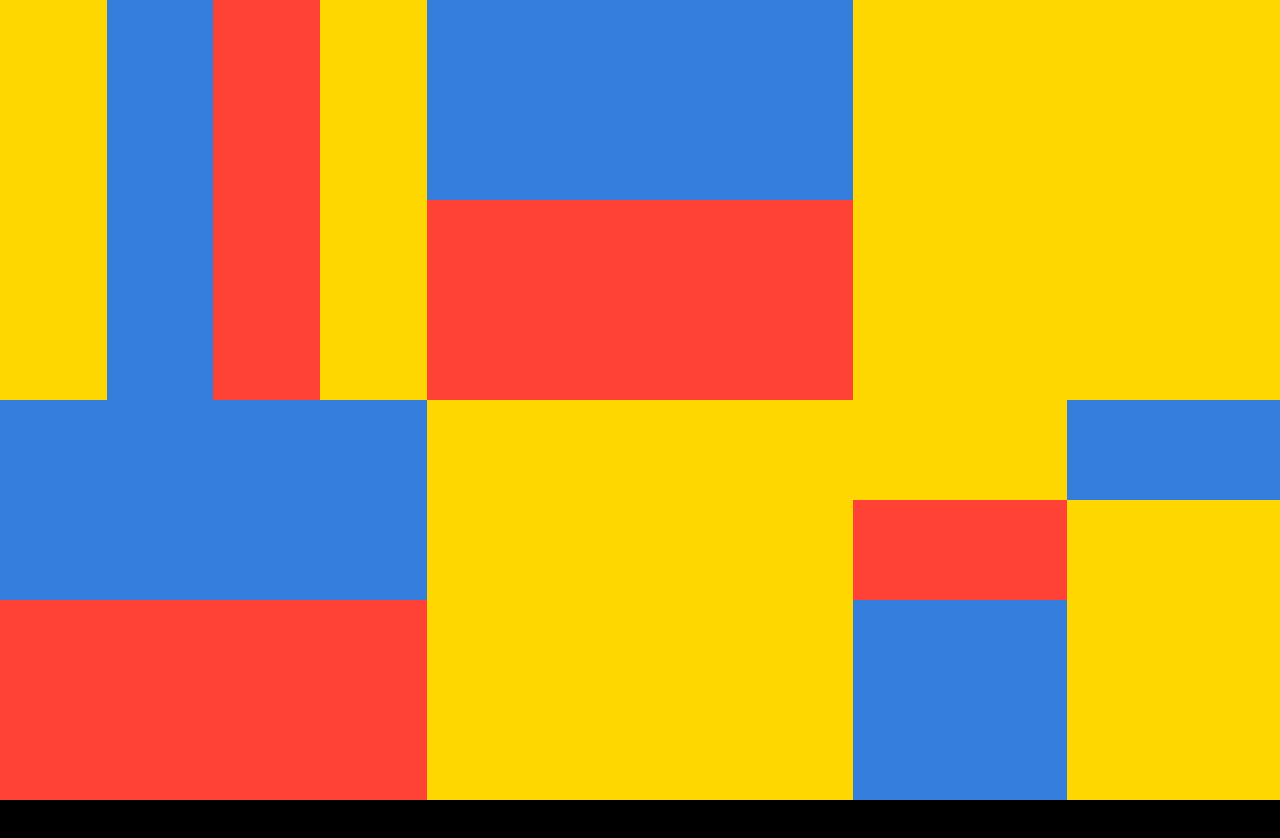
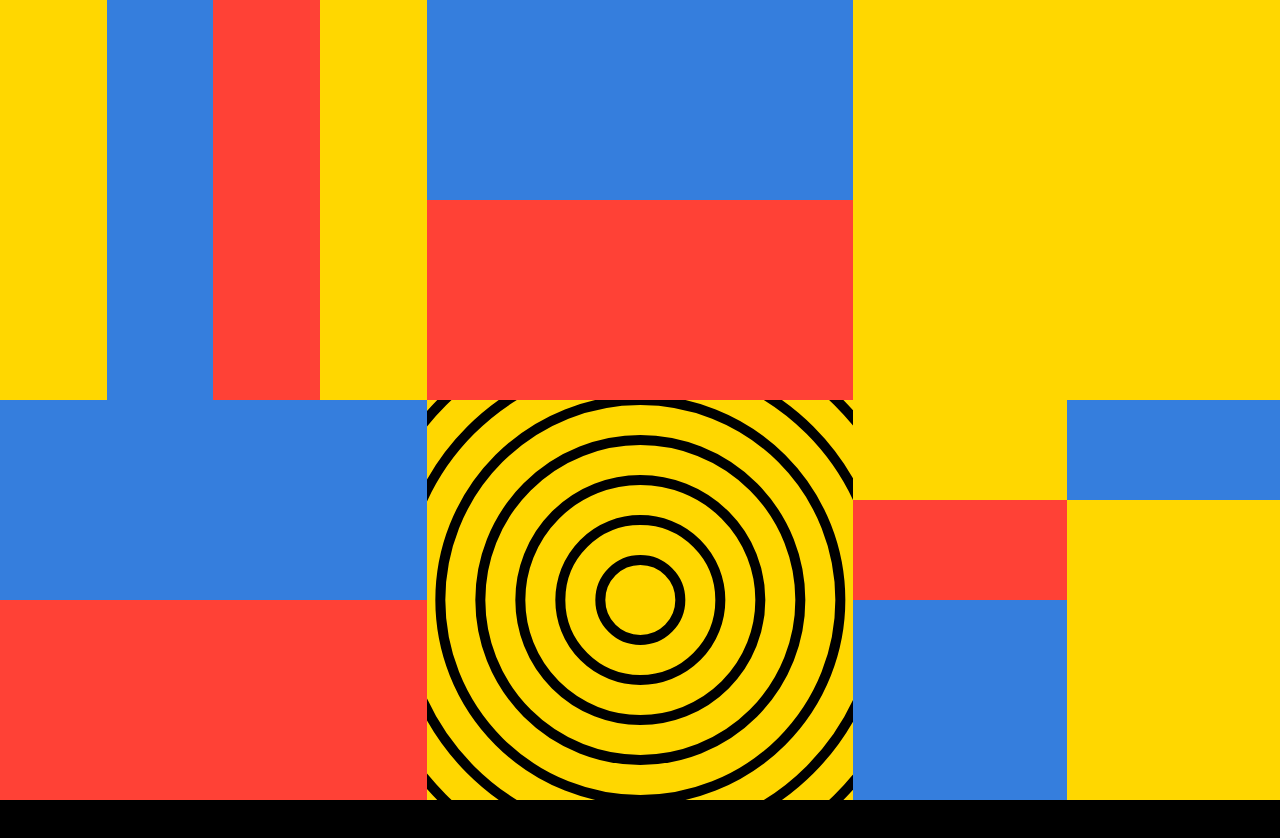
Before and after one commit to in-roma/super-shapes, a plain HTML site: page index.html in a window 1280 px wide. Before the commit the page ends 800 px from the top, so only its background shows below. Drawn offline with Linux system fonts and the light colour scheme.

Commit message:
adding circle svg

```diff
--- a/index.html
+++ b/index.html
@@ -24,7 +24,29 @@
 			<div class="w-third flex flex-wrap bg-green">
 				<div class="w-100 h-25 bg-blue"></div>
 				<div class="w-100 h-25 bg-red"></div>
-				<div class="w-100 h-50 bg-yellow"></div>
+				<div class="w-100 h-50 bg-yellow">
+					<svg
+						width="100%"
+						height="100%"
+						viewBox="0 0 400 400"
+						fill="none"
+					>
+						<g stroke="black" stroke-width="10">
+							<circle cx="200" cy="200" r="10%" />
+							<circle cx="200" cy="200" r="20%" />
+							<circle cx="200" cy="200" r="30%" />
+							<circle cx="200" cy="200" r="40%" />
+							<circle cx="200" cy="200" r="50%" />
+							<circle cx="200" cy="200" r="60%" />
+							<circle cx="200" cy="200" r="70%" />
+							<circle cx="200" cy="200" r="80%" />
+							<circle cx="200" cy="200" r="90%" />
+							<circle cx="200" cy="200" r="100%" />
+							<circle cx="200" cy="200" r="110%" />
+							<circle cx="200" cy="200" r="120%" />
+						</g>
+					</svg>
+				</div>
 			</div>
 			<!-- Third Column -->
 			<div class="w-third flex flex-wrap bg-pink">
```
